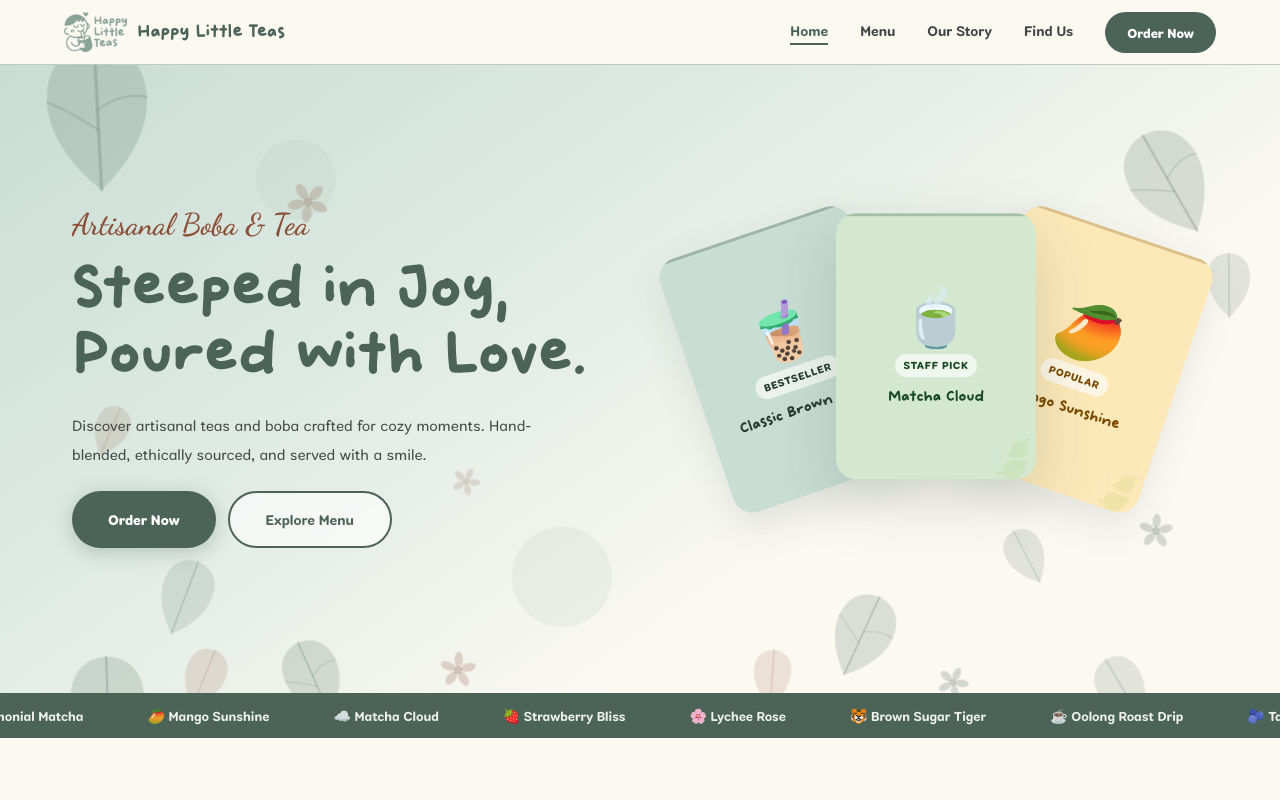
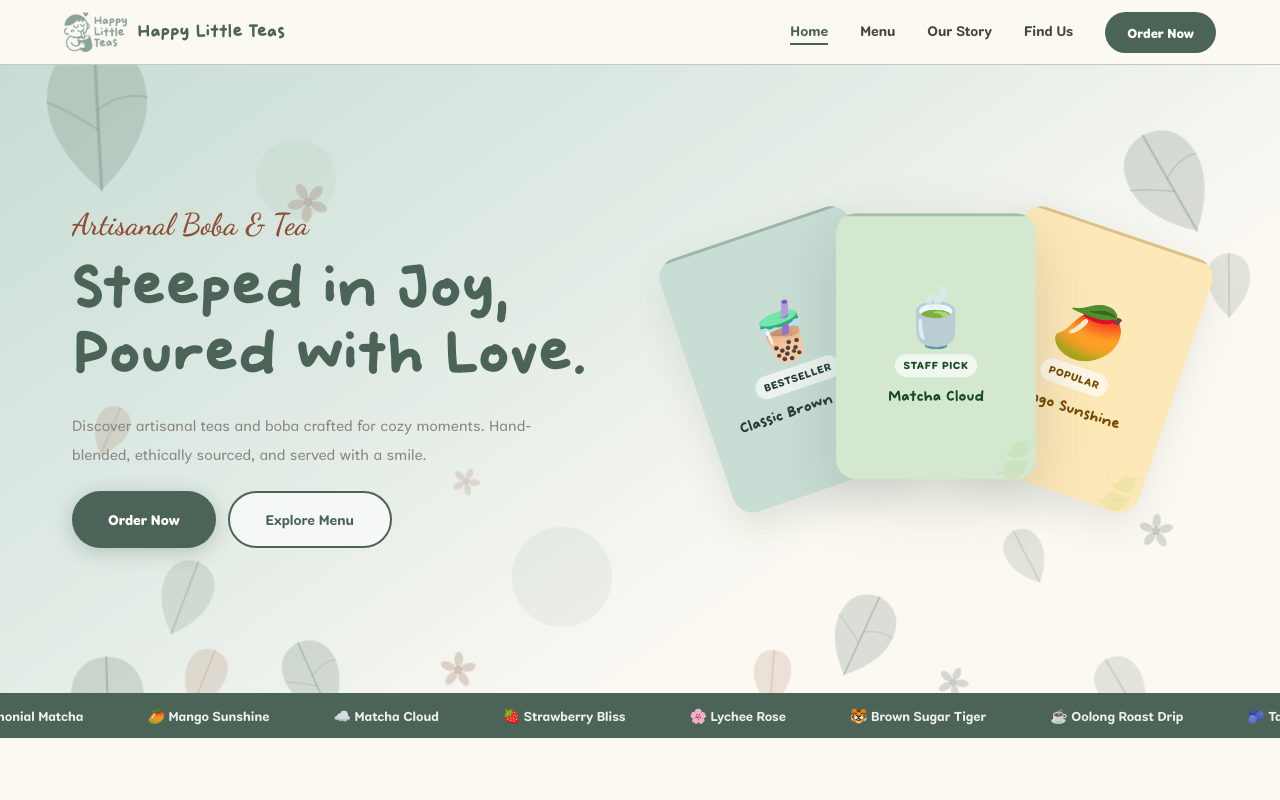
Before and after one commit to awesomesocks123/happy-little-teas, a React (Vite) app: page /#/ in a window 1280 px wide. Shown: the top 800 px of the page. Built offline with nearby package versions, Linux system fonts and the light colour scheme.

Commit message:
Hero description: softer neutral warm grey color
Co-Authored-By: Claude Sonnet 4.6 <noreply@anthropic.com>

```diff
--- a/src/pages/HomePage.jsx
+++ b/src/pages/HomePage.jsx
@@ -490,7 +490,7 @@ export default function HomePage() {
             </div>
 
             <p style={{
-              fontFamily: 'CobblerSans', fontSize: 16, color: C.onSurfaceVariant,
+              fontFamily: 'CobblerSans', fontSize: 16, color: '#8a8580',
               lineHeight: 1.8, maxWidth: 480, margin: 0,
               opacity: heroVisible ? 1 : 0,
               transform: heroVisible ? 'none' : 'translateY(20px)',
```
